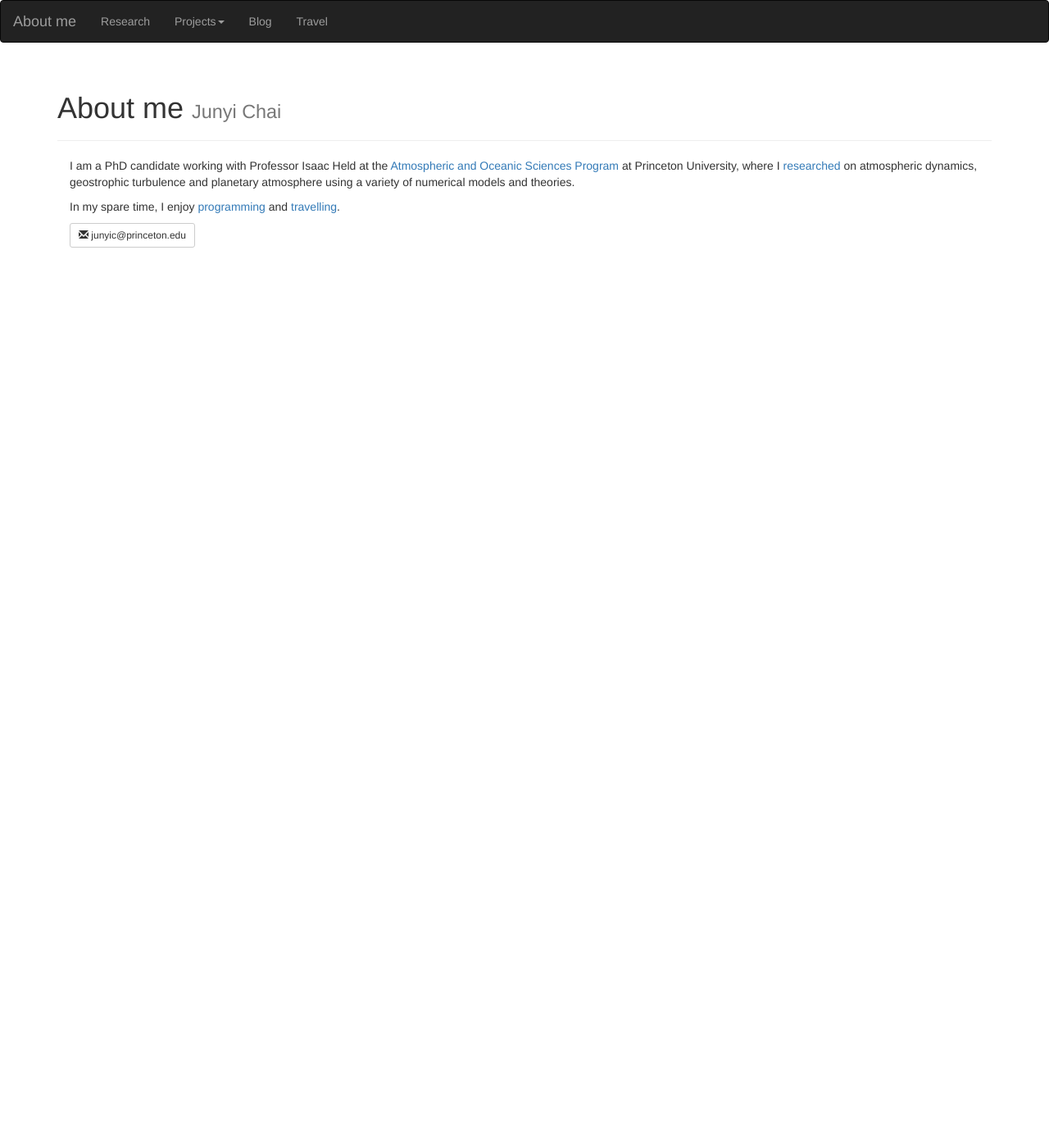
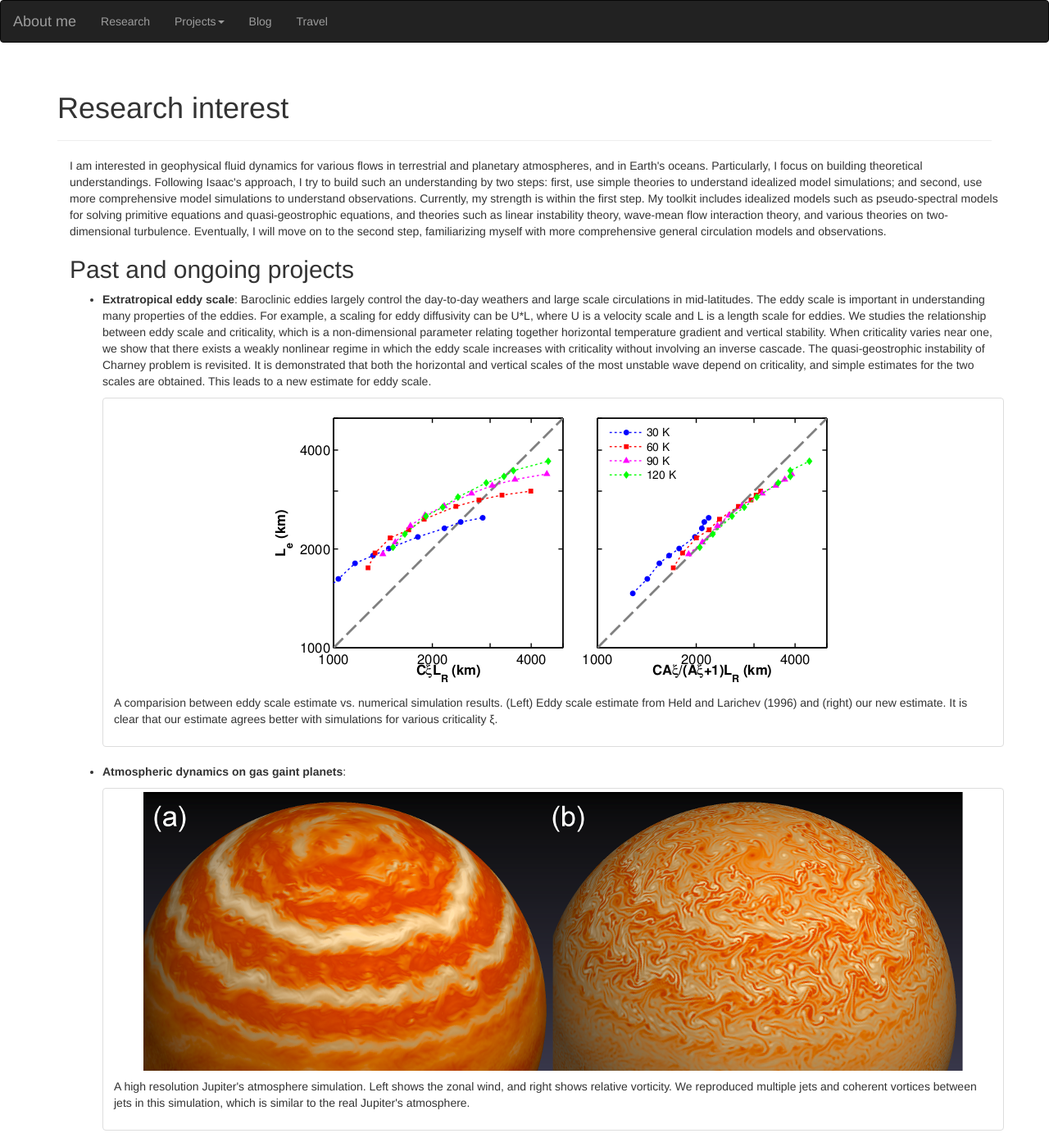
Before and after one commit to mathsam/website, a Flask app: page /research in a window 1280 px wide. Shown: the whole page at 82% size. Before the commit the page ends 302 px from the top, so only its background shows below. Run offline with Flask 2, Linux system fonts and the light colour scheme; some libraries are stand-ins or nearby versions.

Commit message:
Add google chart to plot price vs. spot for Black-Schole pricer Add research description

```diff
--- a/app/hello.py
+++ b/app/hello.py
@@ -7,6 +7,7 @@ from wtforms import StringField, SubmitField, SelectField
 from wtforms.validators import Required, NumberRange, ValidationError
 from main import tk_quote
 from main import black_scholes
+import numpy as np
 
 app = Flask(__name__)
 app.config['SECRET_KEY'] = 'just a empty string'
@@ -32,7 +33,7 @@ def index():
 
 @app.route('/research')
 def research():
-    return render_template('index.html')
+    return render_template('research.html')
 
 class NameForm(Form):
 #    name   = StringField('Ticket, (e.g., AAPL, FB, YHOO)',
@@ -67,32 +68,30 @@ class NameForm(Form):
 def pricer():
     form = NameForm()
     if form.validate_on_submit():
-        """name = form.name.data.upper()
-        price = tk_quote.stock_query(name)
-        if(price != None):
-            session['price'] = price
-            session['name']  = name
-            form.name.data = ''
-        else:
-            flash('Wrong ticket!')
-            session['name'] = None
-            session['price'] = None
-            form.name.data = ''
-        return redirect(url_for('pricer'))
-    return render_template('pricer.html', form=form, ticket=session.get('name'), price=session.get('price'))"""
         optype = form.optype.data
-        volatility = form.volatility.data
-        expiration = form.expiration.data
-        spot       = form.spot.data
-        strike     = form.strike.data
-        interest_rate= form.interest_rate.data
-        value = black_scholes.BlackScholes(optype[0],float(spot),float(strike),float(expiration),float(interest_rate),float(volatility))
-        session['value'] = str(value)
+        volatility = float(form.volatility.data)
+        expiration = float(form.expiration.data)
+        spot       = float(form.spot.data)
+        strike     = float(form.strike.data)
+        interest_rate= float(form.interest_rate.data)
+        value = black_scholes.BlackScholes(optype[0], spot, strike,
+                        expiration, interest_rate, volatility)
+        session['value'] = str(round(value,2))
         session['name']  = optype
+        spot_list  = np.linspace(spot/2,spot*1.5,10)
+        spot_value_list = [(it_spot, black_scholes.BlackScholes(optype[0],
+               it_spot, strike, expiration,
+               interest_rate, volatility)) for it_spot in spot_list]
+        session['spot_value_list']  = spot_value_list
     else:
         session['value'] = None
         session['name']  = None
-    return render_template('pricer.html', form=form, ticket=session.get('name'), price=session.get('value'))
+        session['spot_list']  = None
+        session['value_list'] = None
+    return render_template('pricer.html', form=form,
+                           ticket     = session.get('name'),
+                           price      = session.get('value'),
+                           spot_value_list = session.get('spot_value_list'))
 
 
 if __name__ == '__main__':
--- a/app/templates/base.html
+++ b/app/templates/base.html
@@ -7,6 +7,20 @@
 <link rel="shortcut icon" href="{{ url_for('static', filename='favicon.ico') }}" type="image/x-icon">
 <link rel="icon" href="{{ url_for('static', filename='favicon.ico') }}" type="image/x-icon">
 <link rel="stylesheet" type="text/css" href="{{ url_for('static', filename='styles.css') }}">
+<!-- Google analytics -->
+<script>
+  if(!(location.hostname.match("localhost") ||
+         location.hostname.match("0.0.0.0") ||
+         location.hostname.match("127.0.0.1") )) {
+  (function(i,s,o,g,r,a,m){i['GoogleAnalyticsObject']=r;i[r]=i[r]||function(){
+  (i[r].q=i[r].q||[]).push(arguments)},i[r].l=1*new Date();a=s.createElement(o),
+  m=s.getElementsByTagName(o)[0];a.async=1;a.src=g;m.parentNode.insertBefore(a,m)
+  })(window,document,'script','//www.google-analytics.com/analytics.js','ga');
+
+  ga('create', 'UA-57193293-1', 'auto');
+  ga('send', 'pageview');
+  }
+</script>
 {% endblock %}
 
 {% block navbar %}
--- /dev/null
+++ b/app/templates/research.html
@@ -0,0 +1,35 @@
+{% extends "base.html" %}
+
+{% block title %}Research - Junyi Chai{% endblock %}
+
+{% block page_content %}
+<div class="page-header">
+  <h1>Research interest</h1>
+</div>
+<div class="container">
+<p>I am interested in geophysical fluid dynamics for various flows in terrestrial and planetary atmospheres, and in Earth's oceans. Particularly, I focus on building theoretical understandings. Following Isaac's approach, I try to build such an understanding by two steps: first, use simple theories to understand idealized model simulations; and second, use more comprehensive model simulations to understand observations. Currently, my strength is within the first step. My toolkit includes idealized models such as pseudo-spectral models for solving primitive equations and quasi-geostrophic equations, and theories such as linear instability theory, wave-mean flow interaction theory, and various theories on two-dimensional turbulence. Eventually, I will move on to the second step, familiarizing myself with more comprehensive general circulation models and observations.</p>
+
+<h2>Past and ongoing projects</h2>
+<ul>
+<li><p><b>Extratropical eddy scale</b>: Baroclinic eddies largely control the day-to-day weathers and large scale circulations in mid-latitudes. The eddy scale is important in understanding many properties of the eddies. For example, a scaling for eddy diffusivity can be U*L, where U is a velocity scale and L is a length scale for eddies. We studies the relationship between eddy scale and criticality, which is a non-dimensional parameter relating together horizontal temperature gradient and vertical stability. When criticality varies near one, we show that there exists a weakly nonlinear regime in which the eddy scale increases with criticality without involving an inverse cascade. The quasi-geostrophic instability of Charney problem is revisited. It is demonstrated that both the horizontal and vertical scales of the most unstable wave depend on criticality, and simple estimates for the two scales are obtained. This leads to a new estimate for eddy scale.
+</p>
+<div class="thumbnail">
+  <img src="{{ url_for('static',filename="eddy_scale.png") }}">
+    <div class="caption">
+      <p>A comparision between eddy scale estimate vs. numerical simulation results. (Left) Eddy scale estimate from Held and Larichev (1996) and (right) our new estimate. It is clear that our estimate agrees better with simulations for various criticality ξ.</p>
+    </div>
+</div>
+</li>
+<li><p><b>Atmospheric dynamics on gas gaint planets</b>:
+</p>
+<div class="thumbnail">
+  <img src="{{ url_for('static',filename="jupiter_simulation.png") }}">
+    <div class="caption">
+      <p>A high resolution Jupiter's atmosphere simulation. Left shows the zonal wind, and right shows relative vorticity. We reproduced multiple jets and coherent vortices between jets in this simulation, which is similar to the real Jupiter's atmosphere.</p>
+    </div>
+</div>
+</li>
+</ul>
+
+</div><!-- container -->
+{% endblock %}
```
Also changed, not shown: app/templates/pricer.html (+40 -3 lines), app/static/eddy_scale.png (added), app/static/jupiter_simulation.png (added).
